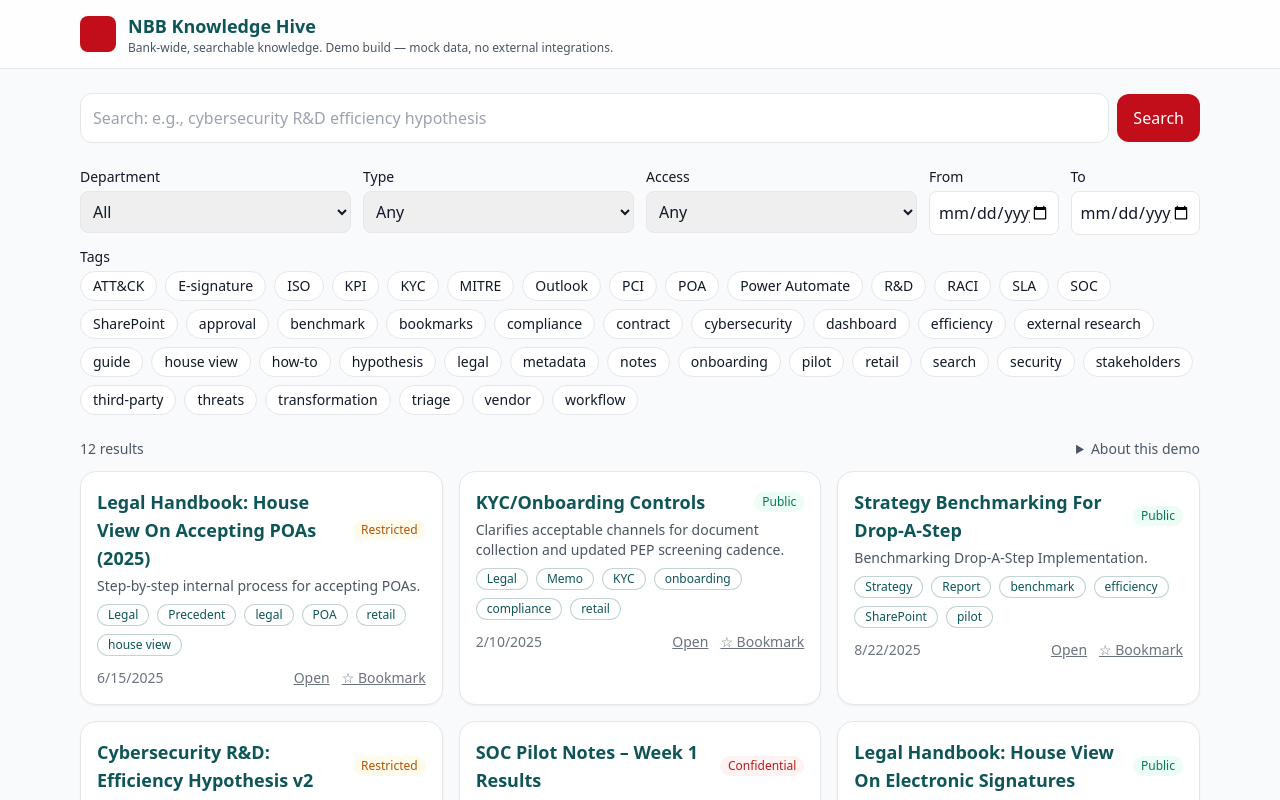
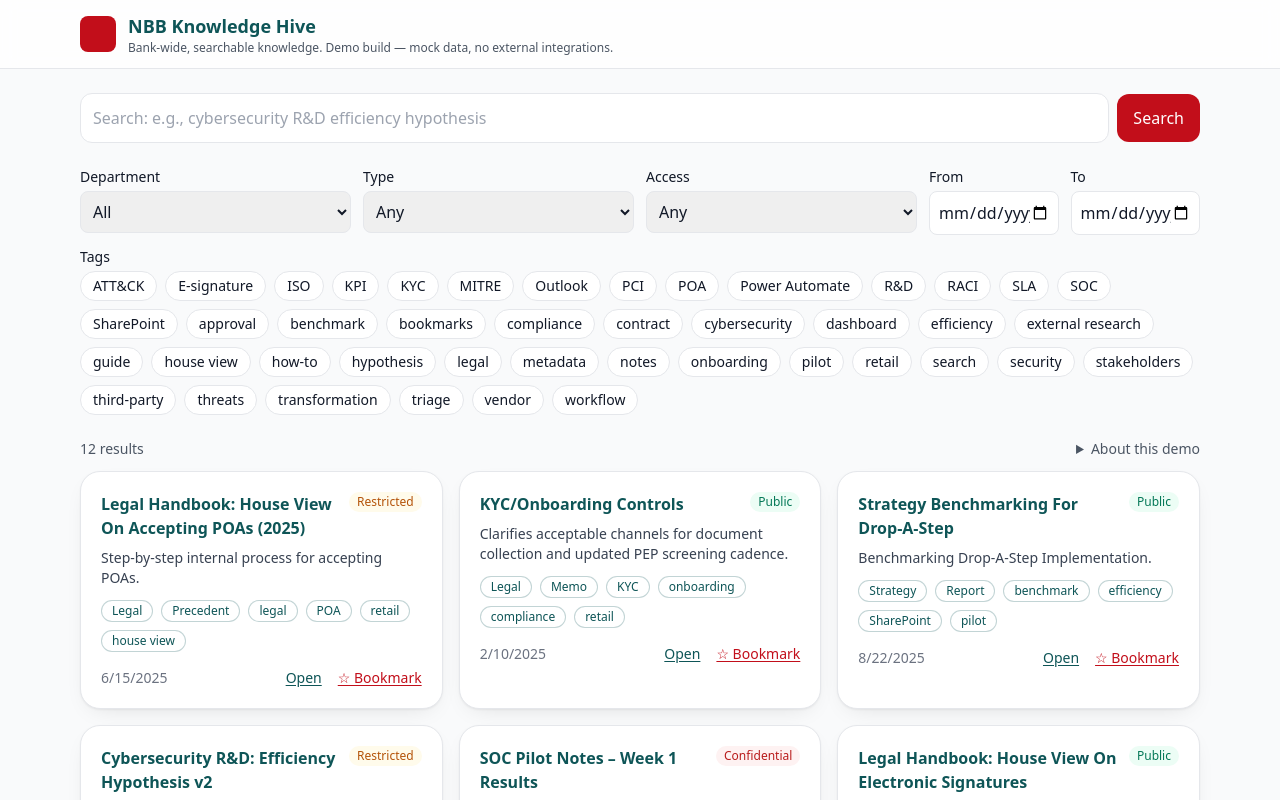
Before and after one commit to HeshamBucheeri/nbb-knowledge-hive, a React (Vite) app in the folder nbb-knowledge-hive/nbb-knowledge-hive/: page / in a window 1280 px wide. Shown: the top 800 px of the page. Built offline with nearby package versions, Linux system fonts and the light colour scheme.

Commit message:
Update DocumentCard.tsx

```diff
--- a/nbb-knowledge-hive/nbb-knowledge-hive/src/components/DocumentCard.tsx
+++ b/nbb-knowledge-hive/nbb-knowledge-hive/src/components/DocumentCard.tsx
@@ -10,32 +10,43 @@ type Props = {
 };
 
 export default function DocumentCard({ doc, onOpen, onBookmark, isBookmarked }: Props) {
+  const badge =
+    doc.accessLevel === "Confidential"
+      ? "bg-red-50 text-red-700"
+      : doc.accessLevel === "Restricted"
+      ? "bg-amber-50 text-amber-700"
+      : "bg-emerald-50 text-emerald-700";
+
   return (
-    <article className="rounded-2xl border border-gray-200 bg-white p-4 shadow-sm hover:shadow transition" aria-label={doc.title}>
-      <div className="flex items-center justify-between gap-2">
-        <h3 className="text-lg font-semibold">{doc.title}</h3>
-        <span className={`text-xs px-2 py-0.5 rounded-full ${doc.accessLevel === "Confidential" ? "bg-red-50 text-red-700" : doc.accessLevel === "Restricted" ? "bg-amber-50 text-amber-700" : "bg-emerald-50 text-emerald-700"}`}>
-          {doc.accessLevel}
-        </span>
+    <article
+      className="rounded-xl2 border border-gray-200 bg-white p-5 shadow-card transition hover:-translate-y-[1px] hover:shadow-md"
+      aria-label={doc.title}
+    >
+      <div className="flex items-start justify-between gap-3">
+        <h3 className="text-base font-semibold leading-6 text-nbb-teal">{doc.title}</h3>
+        <span className={`text-xs px-2 py-0.5 rounded-full shrink-0 ${badge}`}>{doc.accessLevel}</span>
       </div>
-      <p className="mt-1 text-sm text-gray-600">{doc.summary}</p>
-      <div className="mt-2 flex flex-wrap gap-2">
+
+      <p className="mt-2 text-sm text-gray-700">{doc.summary}</p>
+
+      <div className="mt-3 flex flex-wrap gap-2">
         <Tag label={doc.department} />
         <Tag label={doc.type} />
         {doc.tags.slice(0, 4).map(t => <Tag key={t} label={t} />)}
       </div>
-      <div className="mt-3 flex items-center justify-between text-sm text-gray-500">
+
+      <div className="mt-4 flex items-center justify-between text-sm text-gray-500">
         <time dateTime={doc.date}>{new Date(doc.date).toLocaleDateString()}</time>
-        <div className="flex items-center gap-3">
+        <div className="flex items-center gap-4">
           <button
-            className="underline hover:no-underline"
+            className="text-nbb-teal underline underline-offset-2 hover:no-underline"
             onClick={() => onOpen(doc)}
             aria-label={`Open ${doc.title}`}
           >
             Open
           </button>
           <button
-            className="underline hover:no-underline"
+            className="text-nbb-red underline underline-offset-2 hover:no-underline"
             onClick={() => onBookmark(doc.id)}
             aria-label={isBookmarked ? "Remove bookmark" : "Add bookmark"}
           >
```
